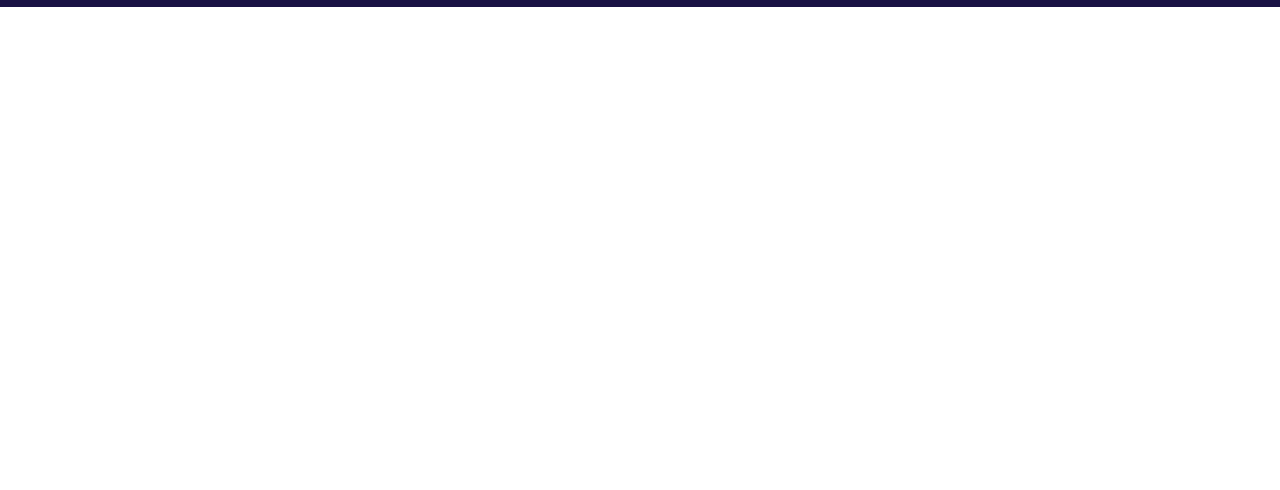
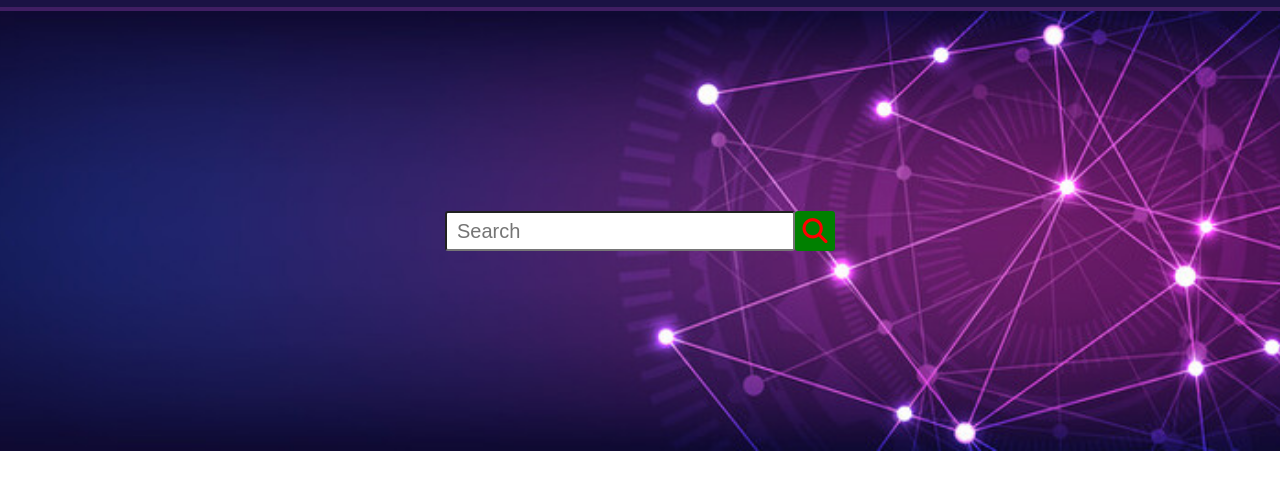
Before and after one commit to sktpractice/multiple-page-website, a plain HTML site: page index.html in a window 1280 px wide. Shown: the part 56-546 px from the top of the page. Drawn offline with Linux system fonts and the light colour scheme.

Commit message:
commit for hero area

```diff
--- a/index.html
+++ b/index.html
@@ -5,6 +5,7 @@
     <meta http-equiv="X-UA-Compatible" content="IE=edge">
     <meta name="viewport" content="width=device-width, initial-scale=1.0">
     <title>Multiple Pages Website</title>
+    <script src="https://kit.fontawesome.com/b796a9d5a9.js" crossorigin="anonymous"></script>
     <link rel="stylesheet" href="style.css">
 </head>
 <body>
@@ -22,6 +23,14 @@
         </ul>
     </nav>
 
+    <header>
+        <div class="search-box">
+            <input type="search" name="" id="" placeholder="Search">
+            <div class="search-icon">
+                <i class="fas fa-search"></i>
+            </div>
+        </div>
+    </header>
 
 </body>
 </html>
--- a/style.css
+++ b/style.css
@@ -7,6 +7,7 @@ nav{
     justify-content: space-between;
     padding: 10px 150px;
     background-color: #1A1244;
+    border-bottom: 4px solid #401E63;
 }
 .logo{
     padding: 0 5px;
@@ -42,3 +43,37 @@ nav ul li a:hover{
     background-color: black;
     border-radius: 5px;
 }
+
+/* Hero Are Strad */
+header{
+    background-image: url(./img/website\ banner.jpg);
+    padding: 200px 0;
+    background-repeat: no-repeat;
+    background-position: center;
+    background-size: cover;
+}
+.search-box{
+    display: flex;
+    justify-content: center;
+    align-items: center;
+}
+.search-box input{
+    height: 40px;
+    width: 350px;
+    border-radius: 3px;
+    font-size: 20px;
+    padding: 5px 10px;
+}
+.search-icon i{
+    color: red;
+    background-color: green;
+    font-size: 25px;
+    border-radius: 3px;
+    cursor: pointer;
+}
+.search-icon i{
+    height: 40px;
+    width: 40px;
+    line-height: 40px;
+    text-align: center;
+}
```
Also changed, not shown: img/website banner.jpg (added).
